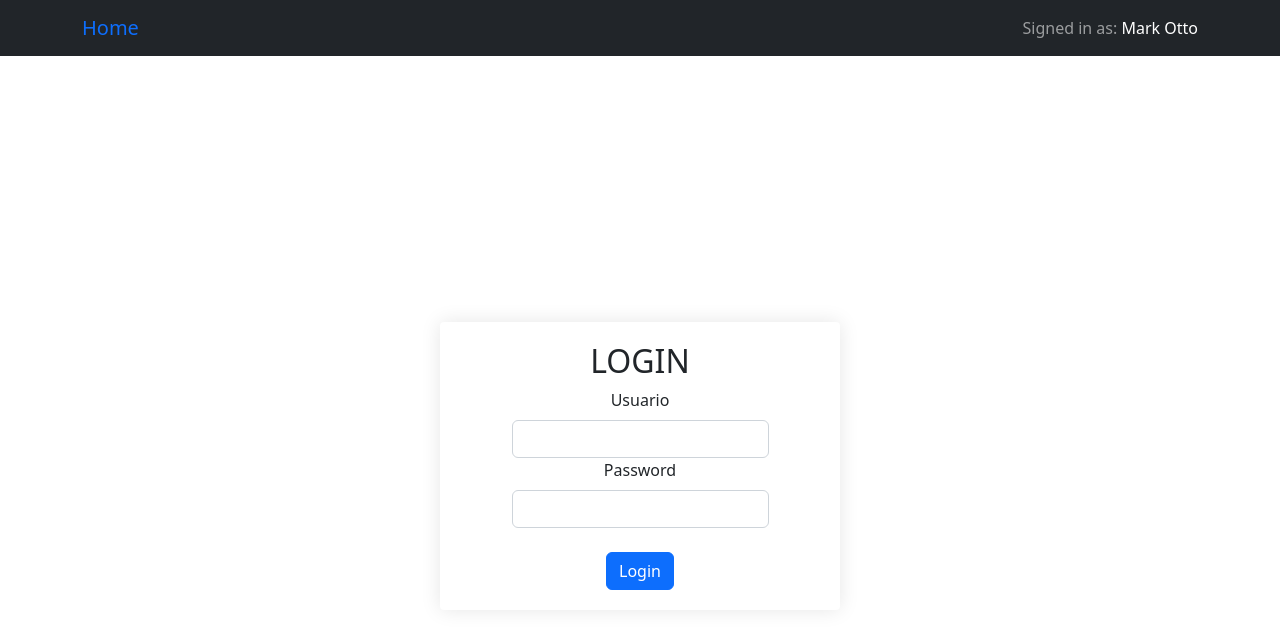
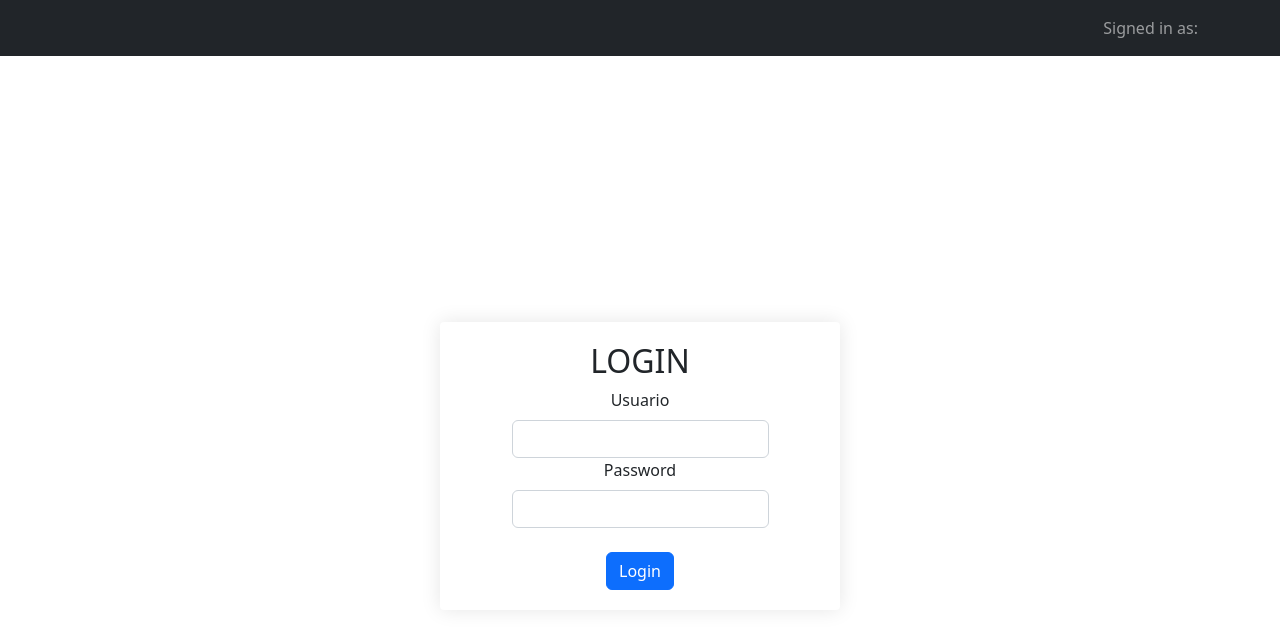
Before and after one commit to santiagoHV/mailer-reader, a React (Create React App) app: page / in a window 1280 px wide. Shown: the top 628 px of the page. Built offline with nearby package versions, Linux system fonts and the light colour scheme.

Commit message:
minor change

```diff
--- a/src/App.js
+++ b/src/App.js
@@ -25,7 +25,7 @@ function App() {
   const router = createBrowserRouter([
     {
       path: "/",
-      element: <Layout />,
+      element: <Layout loginData={data}/>,
       children: [
         {
           path: "/mails",
--- a/src/components/layout/layout.js
+++ b/src/components/layout/layout.js
@@ -2,10 +2,10 @@ import React from "react";
 import NavBar from "../navbar/navbar";
 import { Outlet } from "react-router-dom";
 
-const Layout = ({ children }) => {
+const Layout = ({ loginData }) => {
     return (
         <>
-            <NavBar />
+            <NavBar loginData={loginData}/>
             <Outlet />
         </>
     );
--- a/src/components/navbar/navbar.js
+++ b/src/components/navbar/navbar.js
@@ -3,17 +3,16 @@ import Navbar from 'react-bootstrap/Navbar';
 import { Link } from "react-router-dom";
 import Container from 'react-bootstrap/Container';
 
-const NavBar = () => {
+const NavBar = ({loginData}) => {
     return (
         <Navbar bg="dark" variant="dark">
             <Container>
                 <Navbar.Brand>
-                    <Link to="/">Home</Link>
                 </Navbar.Brand>
                 <Navbar.Toggle />
                 <Navbar.Collapse className="justify-content-end">
                 <Navbar.Text>
-                    Signed in as: <a href="#login">Mark Otto</a>
+                    Signed in as: <a href="#login">{loginData.user}</a>
                 </Navbar.Text>
                 </Navbar.Collapse>
             </Container>
```
